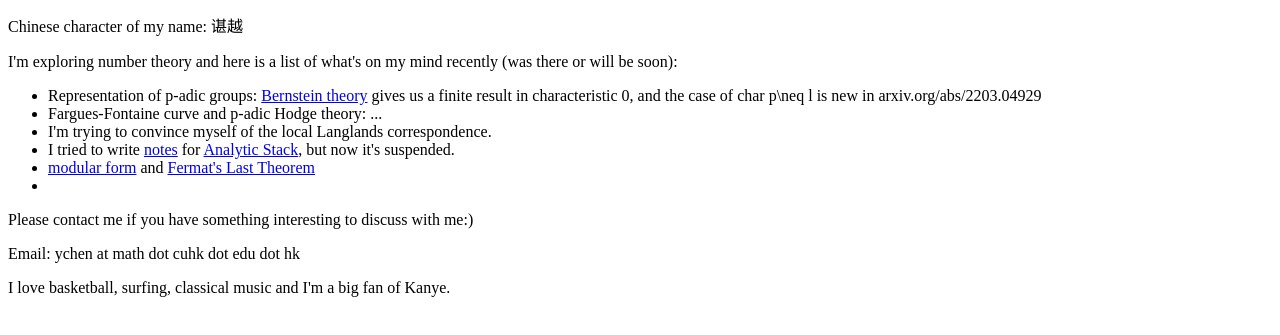
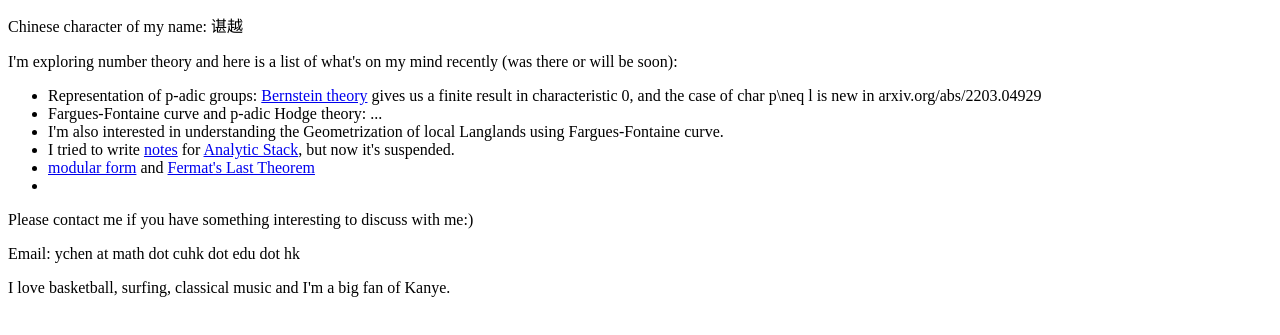
Before and after one commit to ChernYue0401/ChenYue-math.github.io, a plain HTML site: page index.html in a window 1280 px wide. Shown: the part 101-436 px from the top of the page. Drawn offline with Linux system fonts and the light colour scheme.

Commit message:
Update index.html

```diff
--- a/index.html
+++ b/index.html
@@ -13,7 +13,7 @@
     <ul>
         <li>Representation of p-adic groups: <a href="https://claudius-heyer.github.io/files/smooth.pdf">Bernstein theory</a> gives us a finite result in characteristic 0, and the case of char p\neq l is new in arxiv.org/abs/2203.04929</li>
         <li>Fargues-Fontaine curve and p-adic Hodge theory: ...</li>
-        <li>I'm trying to convince myself of the local Langlands correspondence.</li>
+        <li>I'm also interested in understanding the Geometrization of local Langlands using Fargues-Fontaine curve.
         <li>I tried to write <a href=https://www.overleaf.com/read/ysfyxjwtjpyf#0a216a"">notes</a> for <a href="https://www.youtube.com/playlist?list=PLx5f8IelFRgGmu6gmL-Kf_Rl_6Mm7juZO">Analytic Stack</a>, but now it's suspended.</li>
         <li><a href="https://jmilne.org/math/CourseNotes/MF.pdf">modular form</a> and <a href="http://faculty.bicmr.pku.edu.cn/~lxiao/2020fall/2020fall.htm">Fermat's Last Theorem</a></li>
         <li></li>
```
